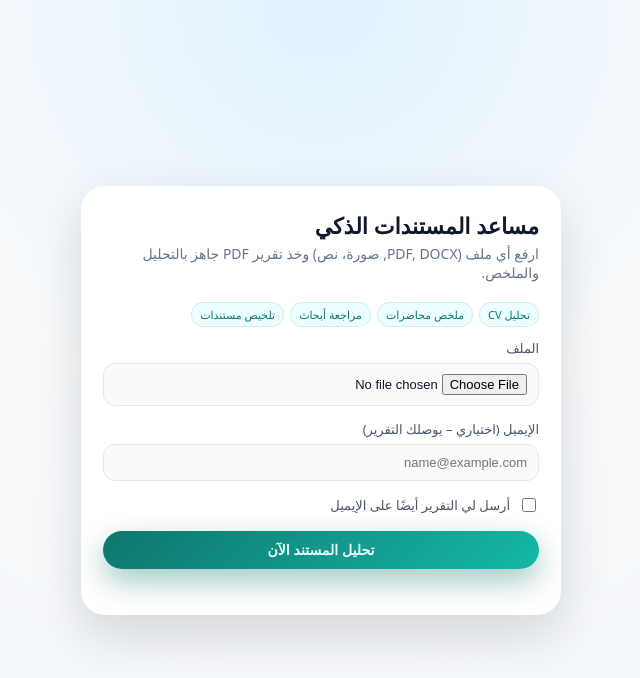
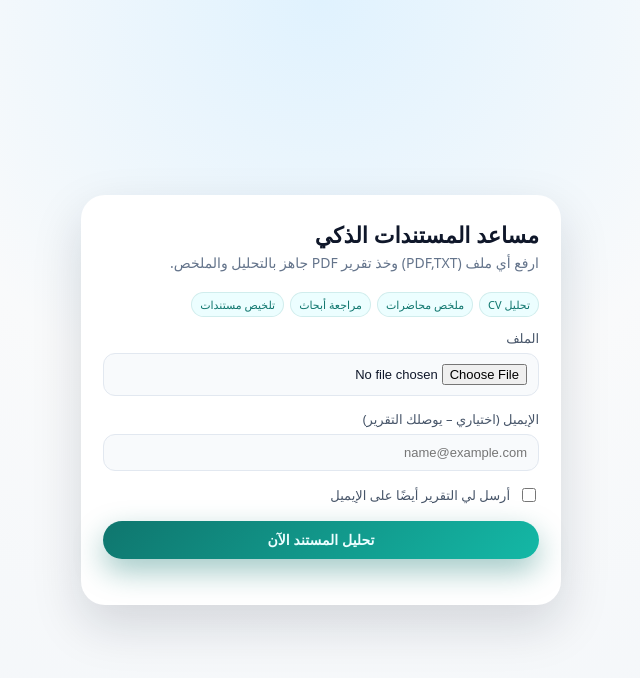
Before and after one commit to FAlshafaey/falshafaey.github.io, a plain HTML site: page index.html in a window 1280 px wide. Shown: the whole page, without its empty margins (319-959 px from the left). Drawn offline with Linux system fonts and the light colour scheme.

Commit message:
Update index.html

```diff
--- a/index.html
+++ b/index.html
@@ -133,7 +133,7 @@
 <body>
   <div class="card">
     <div class="title">مساعد المستندات الذكي</div>
-    <div class="subtitle">ارفع أي ملف (PDF, DOCX, صورة، نص) وخذ تقرير PDF جاهز بالتحليل والملخص.</div>
+    <div class="subtitle">ارفع أي ملف (PDF,TXT) وخذ تقرير PDF جاهز بالتحليل والملخص.</div>
 
     <div class="badge-row">
       <div class="badge">تحليل CV</div>
```
